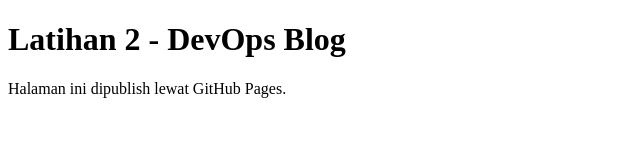
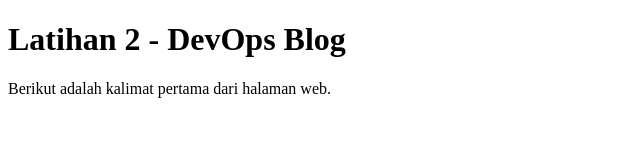
Before and after one commit to johannessinaga880/DevOps_Class_Project, a plain HTML site: page docs/index.html in a window 1280 px wide. Shown: the full height of the page, 0-640 px from the left. Drawn offline with Linux system fonts and the light colour scheme.

Commit message:
Update index.html

```diff
--- a/docs/index.html
+++ b/docs/index.html
@@ -6,6 +6,6 @@
 </head>
 <body>
   <h1>Latihan 2 - DevOps Blog</h1>
-  <p>Halaman ini dipublish lewat GitHub Pages.</p>
+  <p>Berikut adalah kalimat pertama dari halaman web.</p>
 </body>
 </html>
```
